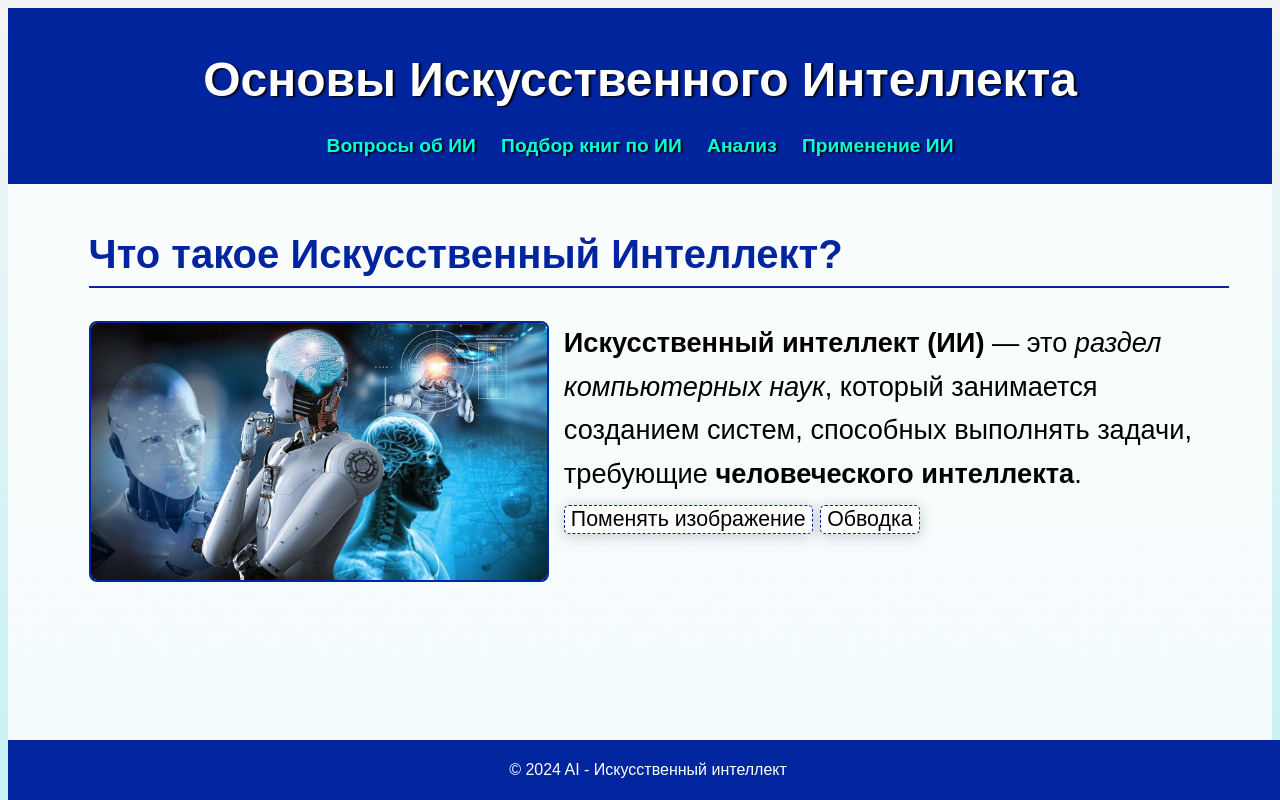
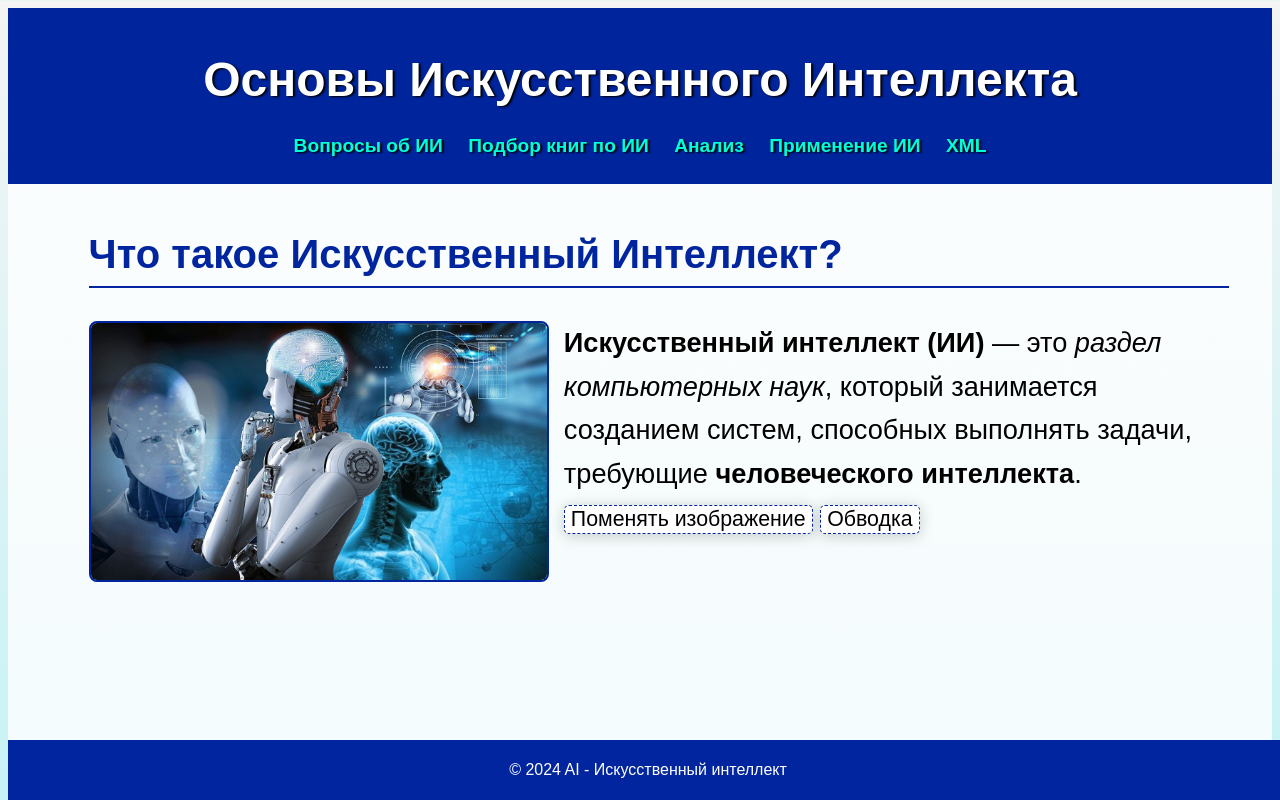
Before and after one commit to BOB-KABAN/W3C-KODINTSEV, a plain HTML site: page index.html in a window 1280 px wide. Shown: the top 800 px of the page. Drawn offline with nearby package versions, Linux system fonts and the light colour scheme.

Commit message:
Update index.html

```diff
--- a/index.html
+++ b/index.html
@@ -127,6 +127,7 @@ $(document).ready(function () {
                 <a href="page2.html" target="_blank"><b>Подбор книг по ИИ</b></a>
                 <a href="page4.html" target="_blank"><b>Анализ</b></a>
                 <a href="page5.html" target="_blank"><b>Применение ИИ</b></a>
+                <a href="data.xml" target="_blank"><b>XML</b></a>
             </nav>
         </div>
     </header>
```
